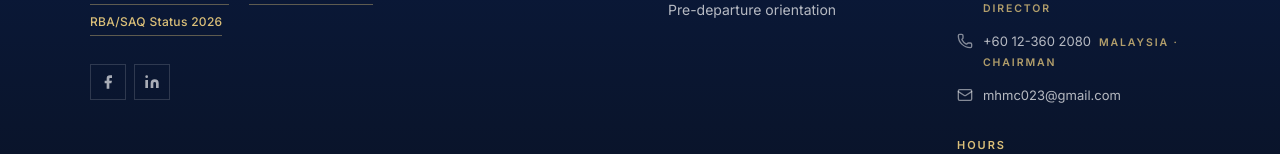
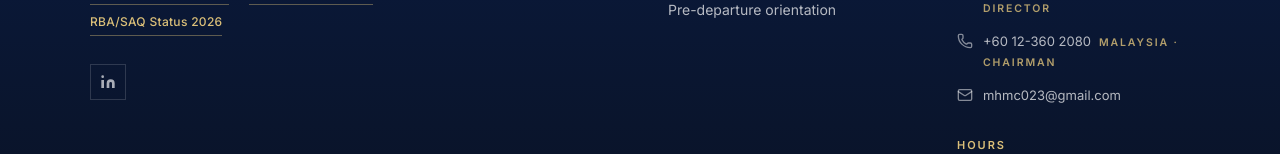
Before and after one commit to rajatgautam755421/mughal-house, a Next.js app: page /en in a window 1280 px wide. Shown: the part 9156-9310 px from the top of the page. Built offline with nearby package versions, Linux system fonts and the light colour scheme.

Commit message:
Remove Facebook from footer and Organization sameAs

```diff
--- a/src/app/[locale]/layout.tsx
+++ b/src/app/[locale]/layout.tsx
@@ -194,7 +194,6 @@ const organizationSchema = {
     },
   ],
   sameAs: [
-    "https://www.facebook.com/mughalhouse",
     "https://www.linkedin.com/company/mughalhouse",
   ],
 };
--- a/src/components/Footer.tsx
+++ b/src/components/Footer.tsx
@@ -2,13 +2,6 @@ import Link from "next/link";
 import { MapPin, Phone, Mail } from "lucide-react";
 import { useTranslations } from "next-intl";
 
-function FacebookIcon({ className }: { className?: string }) {
-  return (
-    <svg className={className} viewBox="0 0 24 24" fill="currentColor" aria-hidden="true">
-      <path d="M18 2h-3a5 5 0 0 0-5 5v3H7v4h3v8h4v-8h3l1-4h-4V7a1 1 0 0 1 1-1h3z" />
-    </svg>
-  );
-}
 function LinkedInIcon({ className }: { className?: string }) {
   return (
     <svg className={className} viewBox="0 0 24 24" fill="currentColor" aria-hidden="true">
@@ -40,7 +33,6 @@ const phoneContacts = [
 ] as const;
 
 const socialLinks = [
-  { icon: FacebookIcon, label: "Facebook", href: "https://www.facebook.com/mughalhouse" },
   { icon: LinkedInIcon, label: "LinkedIn", href: "https://www.linkedin.com/company/mughalhouse" },
 ];
 
```
